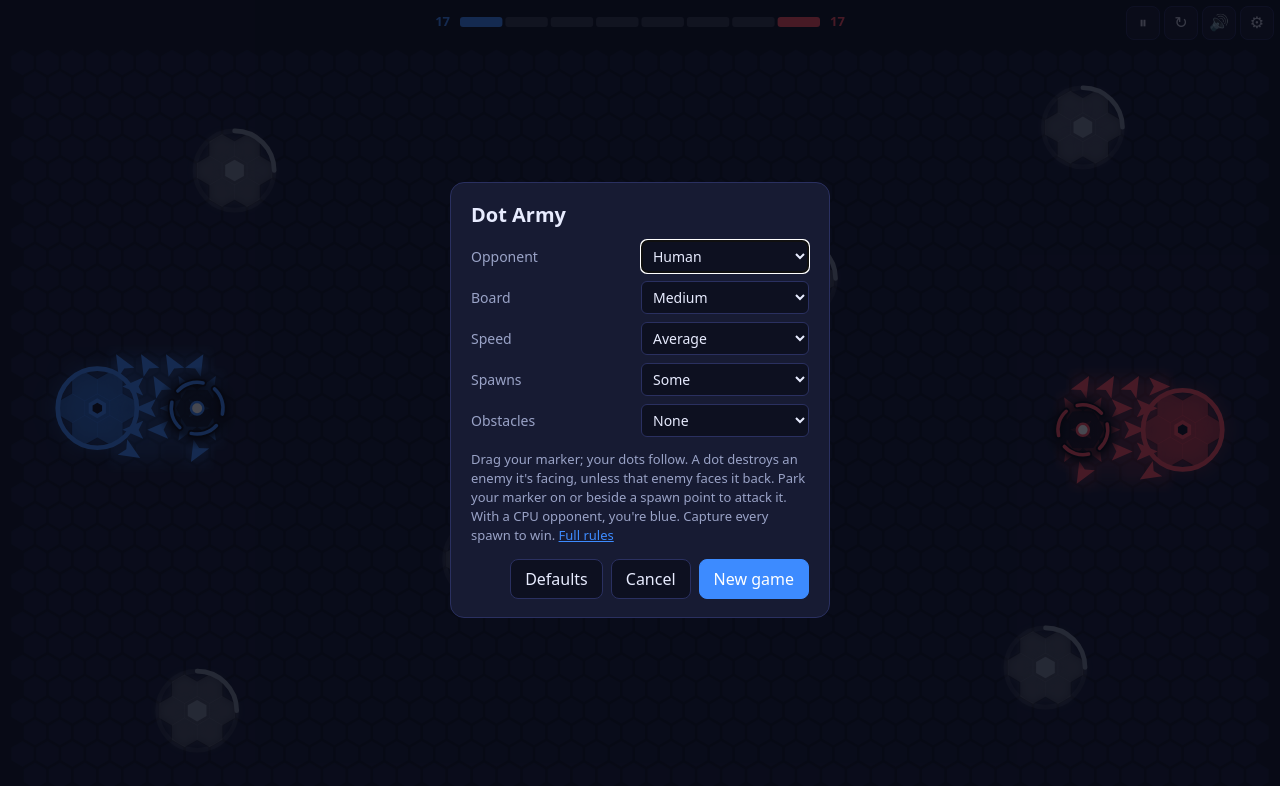
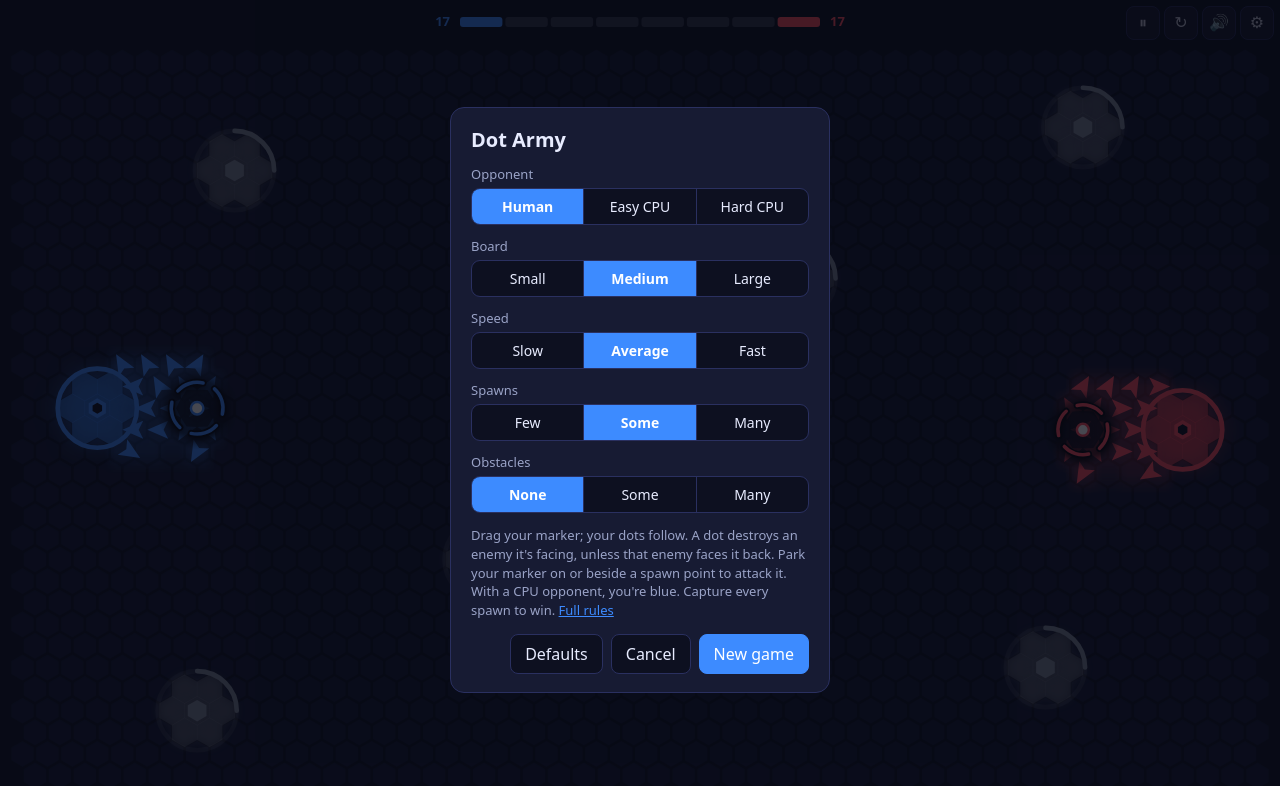
Before and after one commit to schuyler/fidget-toys, a website with bundled scripts: page dot-army/index.html in a window 1280 px wide. Both pictures are taken after a click on the button "Settings". Built offline with nearby package versions, Linux system fonts and the light colour scheme; animation ran at ten frames a second.

Commit message:
dot-army: settings as segmented radio buttons
Co-Authored-By: Claude Opus 5.5 <noreply@anthropic.com>
Claude-Session: https://claude.ai/code/session_01VJHmNNdKR6rnX5jjSkydL2

```diff
--- a/dot-army/index.html
+++ b/dot-army/index.html
@@ -21,41 +21,46 @@
   <dialog id="settings">
     <form id="settings-form" method="dialog">
       <h2>Dot Army</h2>
-      <label>Opponent
-        <select name="mode">
-          <option value="2p">Human</option>
-          <option value="cpu-easy">Easy CPU</option>
-          <option value="cpu">Hard CPU</option>
-        </select>
-      </label>
-      <label>Board
-        <select name="size">
-          <option value="small">Small</option>
-          <option value="medium">Medium</option>
-          <option value="large">Large</option>
-        </select>
-      </label>
-      <label>Speed
-        <select name="speed">
-          <option value="slow">Slow</option>
-          <option value="average">Average</option>
-          <option value="fast">Fast</option>
-        </select>
-      </label>
-      <label>Spawns
-        <select name="spawns">
-          <option value="few">Few</option>
-          <option value="some">Some</option>
-          <option value="many">Many</option>
-        </select>
-      </label>
-      <label>Obstacles
-        <select name="obstacles">
-          <option value="none">None</option>
-          <option value="some">Some</option>
-          <option value="many">Many</option>
-        </select>
-      </label>
+      <div class="row">
+        <div class="row-name" id="lbl-mode">Opponent</div>
+        <div class="opts" role="radiogroup" aria-labelledby="lbl-mode">
+          <label><input type="radio" name="mode" value="2p"><span>Human</span></label>
+          <label><input type="radio" name="mode" value="cpu-easy"><span>Easy CPU</span></label>
+          <label><input type="radio" name="mode" value="cpu"><span>Hard CPU</span></label>
+        </div>
+      </div>
+      <div class="row">
+        <div class="row-name" id="lbl-size">Board</div>
+        <div class="opts" role="radiogroup" aria-labelledby="lbl-size">
+          <label><input type="radio" name="size" value="small"><span>Small</span></label>
+          <label><input type="radio" name="size" value="medium"><span>Medium</span></label>
+          <label><input type="radio" name="size" value="large"><span>Large</span></label>
+        </div>
+      </div>
+      <div class="row">
+        <div class="row-name" id="lbl-speed">Speed</div>
+        <div class="opts" role="radiogroup" aria-labelledby="lbl-speed">
+          <label><input type="radio" name="speed" value="slow"><span>Slow</span></label>
+          <label><input type="radio" name="speed" value="average"><span>Average</span></label>
+          <label><input type="radio" name="speed" value="fast"><span>Fast</span></label>
+        </div>
+      </div>
+      <div class="row">
+        <div class="row-name" id="lbl-spawns">Spawns</div>
+        <div class="opts" role="radiogroup" aria-labelledby="lbl-spawns">
+          <label><input type="radio" name="spawns" value="few"><span>Few</span></label>
+          <label><input type="radio" name="spawns" value="some"><span>Some</span></label>
+          <label><input type="radio" name="spawns" value="many"><span>Many</span></label>
+        </div>
+      </div>
+      <div class="row">
+        <div class="row-name" id="lbl-obstacles">Obstacles</div>
+        <div class="opts" role="radiogroup" aria-labelledby="lbl-obstacles">
+          <label><input type="radio" name="obstacles" value="none"><span>None</span></label>
+          <label><input type="radio" name="obstacles" value="some"><span>Some</span></label>
+          <label><input type="radio" name="obstacles" value="many"><span>Many</span></label>
+        </div>
+      </div>
       <p class="hint">Drag your marker; your dots follow. A dot destroys an enemy it's facing, unless that enemy faces it back. Park your marker on or beside a spawn point to attack it. With a CPU opponent, you're blue. Capture every spawn to win. <a href="https://github.com/schuyler/fidget-toys/blob/main/dot-army/RULES.md" target="_blank" rel="noopener">Full rules</a></p>
       <menu>
         <button value="reset" formnovalidate>Defaults</button>
--- a/dot-army/src/main.js
+++ b/dot-army/src/main.js
@@ -270,7 +270,7 @@ const form = /** @type {HTMLFormElement} */ ($('settings-form'));
 $('btn-settings').addEventListener('click', () => {
   paused = phase !== 'over';
   for (const [k, v] of Object.entries(settings)) {
-    const el = /** @type {HTMLSelectElement|null} */ (form.elements.namedItem(k));
+    const el = /** @type {RadioNodeList|null} */ (form.elements.namedItem(k)); // radio group: setting .value checks the match
     if (el) el.value = v;
   }
   dialog.showModal();
--- a/dot-army/style.css
+++ b/dot-army/style.css
@@ -94,6 +94,43 @@ dialog input, dialog select {
   font: inherit;
 }
 
+.row { margin: 12px 0; }
+.row-name { font-size: 13px; color: var(--muted); margin-bottom: 5px; }
+.opts {
+  display: flex;
+  border: 1px solid var(--edge);
+  border-radius: 9px;
+  overflow: hidden;
+  background: var(--bg);
+}
+dialog .opts label {
+  flex: 1;
+  display: block;
+  margin: 0;
+  position: relative;
+  color: var(--text);
+}
+.opts label + label { border-left: 1px solid var(--edge); }
+.opts label { cursor: pointer; }
+.opts input {
+  /* visually hidden but focusable; tapping the label selects it */
+  position: absolute;
+  opacity: 0;
+  width: 1px;
+  height: 1px;
+  margin: 0;
+  pointer-events: none;
+}
+.opts span {
+  display: block;
+  padding: 8px 4px;
+  text-align: center;
+  font-size: 14px;
+  white-space: nowrap;
+}
+.opts input:checked + span { background: var(--blue); color: #fff; font-weight: 600; }
+.opts input:focus-visible + span { outline: 2px solid #fff; outline-offset: -3px; }
+
 .hint { font-size: 13px; color: var(--muted); line-height: 1.45; }
 .hint a { color: var(--blue); }
 
```
Also changed, not shown: radios.png (added).
